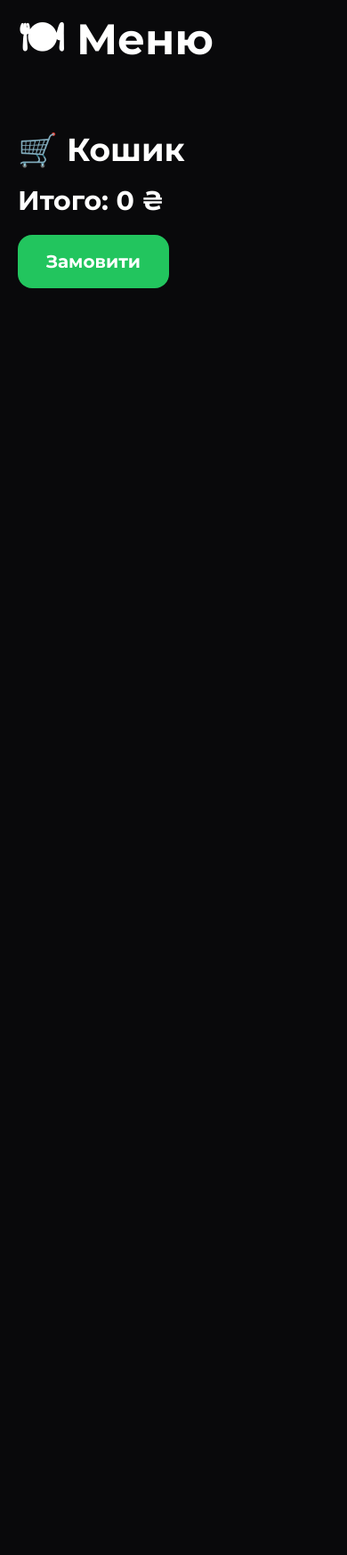
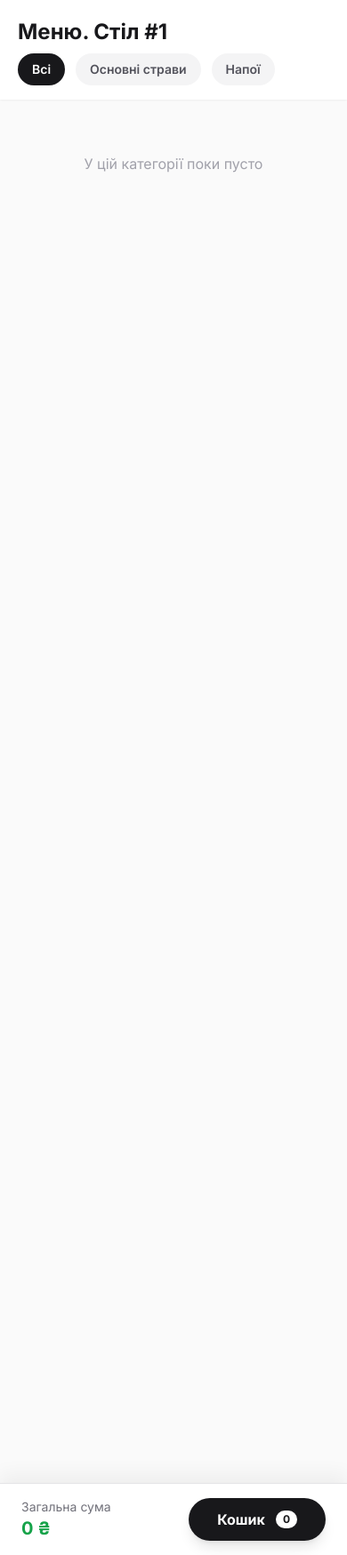
Before and after one commit to arkadiistandoff2/menu, a Flask app: page /1 in a window 390 px wide. Shown: the whole page at 89% size. Run offline with Flask 3, Linux system fonts and the light colour scheme; data that the repository does not hold is empty; some libraries are stand-ins or nearby versions.

Commit message:
Update index.html

```diff
--- a/templates/index.html
+++ b/templates/index.html
@@ -1,219 +1,228 @@
-<!-- templates/index.html -->
-
 <!DOCTYPE html>
 <html lang="uk">
-
 <head>
-
     <meta charset="UTF-8">
-<meta name="viewport" content="width=device-width, initial-scale=1.0">
-
-<title>Restaurant</title>
-
+    <meta name="viewport" content="width=device-width, initial-scale=1.0, maximum-scale=1.0, user-scalable=no">
+    <title>Меню ресторану</title>
     <script src="https://cdn.tailwindcss.com"></script>
     <script src="https://cdn.socket.io/4.7.5/socket.io.min.js"></script>
+    <link href="https://fonts.googleapis.com/css2?family=Inter:wght@400;600;700&display=swap" rel="stylesheet">
+    <style>
+        body { font-family: 'Inter', sans-serif; padding-bottom: 90px; }
+        /* Модальне вікно кошика */
+        #cart-modal { transition: transform 0.3s ease-in-out; }
+        .cart-hidden { transform: translateY(100%); }
+        .cart-visible { transform: translateY(0); }
+    </style>
+</head>
+<body class="bg-zinc-50 text-zinc-900">
 
-<link href="https://fonts.googleapis.com/css2?family=Montserrat:wght@400;700&display=swap" rel="stylesheet">
-
-<style>
-
-body{
-    font-family: Montserrat;
-}
-
-</style>
-
-</head>
-
-<body class="bg-zinc-950 text-white">
-
-<div class="p-5">
-
-<h1 class="text-5xl font-bold mb-10">
-🍽 Меню
-</h1>
-
-<div id="menu"
-class="grid grid-cols-1 md:grid-cols-3 gap-5">
+<!-- Хедер з категоріями -->
+<div class="sticky top-0 bg-white shadow-sm z-40 pb-2">
+    <div class="p-5 pb-2">
+        <h1 class="text-2xl font-bold">Меню. Стіл #{{ table_id }}</h1>
+    </div>
+    <div id="category-filters" class="flex overflow-x-auto px-5 gap-3 no-scrollbar pb-2">
+        <!-- Категорії генеруються тут -->
+    </div>
 </div>
 
-<h2 class="text-4xl font-bold mt-10 mb-5">
-🛒 Кошик
-</h2>
-
-<div id="cart"></div>
-
-<div class="mt-5 text-3xl font-bold">
-Итого:
-<span id="total">0</span> ₴
+<!-- Список товарів -->
+<div class="p-5">
+    <div id="menu" class="grid grid-cols-1 md:grid-cols-2 lg:grid-cols-3 gap-6">
+        <!-- Товари генеруються тут -->
+    </div>
 </div>
 
-<button onclick="sendOrder()"
-class="mt-5 bg-green-500 px-8 py-4 rounded-2xl text-xl font-bold">
-Замовити
+<!-- Нижня панель (фіксована) -->
+<div class="fixed bottom-0 left-0 w-full bg-white border-t border-zinc-200 p-4 px-6 flex justify-between items-center z-50 shadow-[0_-10px_20px_rgba(0,0,0,0.05)]">
+    <div>
+        <div class="text-sm text-zinc-500">Загальна сума</div>
+        <div class="text-xl font-bold text-green-600"><span id="bar-total">0</span> ₴</div>
+    </div>
+    <button onclick="toggleCart()" class="bg-zinc-900 text-white px-8 py-3 rounded-full font-bold shadow-lg flex gap-2 items-center active:scale-95 transition">
+        Кошик <span id="bar-count" class="bg-white text-zinc-900 rounded-full px-2 py-0.5 text-xs font-bold ml-1">0</span>
     </button>
+</div>
 
+<!-- Модальне вікно кошика -->
+<div id="cart-modal" class="fixed inset-0 bg-white z-[60] cart-hidden flex flex-col">
+    <div class="p-5 border-b border-zinc-100 flex justify-between items-center bg-white">
+        <h2 class="text-2xl font-bold">Ваш кошик</h2>
+        <button onclick="toggleCart()" class="p-2 bg-zinc-100 rounded-full text-zinc-500 hover:bg-zinc-200">✕</button>
+    </div>
+
+    <div id="cart-items" class="flex-1 overflow-y-auto p-5 bg-zinc-50">
+        <!-- Товари в кошику -->
+    </div>
+
+    <div class="p-5 bg-white border-t border-zinc-100 pb-10">
+        <div class="flex justify-between items-center mb-5">
+            <span class="text-lg text-zinc-500">До сплати:</span>
+            <span class="text-2xl font-bold text-green-600"><span id="modal-total">0</span> ₴</span>
+        </div>
+        <button onclick="sendOrder()" class="w-full bg-green-500 text-white py-4 rounded-2xl text-lg font-bold active:scale-95 transition shadow-lg">
+            Оформити замовлення
+        </button>
+    </div>
 </div>
 
 <script>
-
 const socket = io();
-
 const TABLE_ID = {{ table_id }};
 
+let MENU = [];
+let CATEGORIES = [];
 let cart = [];
+let activeCategory = 'all';
 
-async function loadMenu(){
+async function loadData() {
+    const [menuRes, catRes] = await Promise.all([
+        fetch("/api/menu"),
+        fetch("/api/categories")
+    ]);
+    MENU = await menuRes.json();
+    CATEGORIES = await catRes.json();
 
-    const res = await fetch("/api/menu");
+    renderCategories();
+    renderMenu();
+}
 
-    const data = await res.json();
+function renderCategories() {
+    const filters = document.getElementById("category-filters");
+    filters.innerHTML = `<button onclick="setCategory('all')" class="whitespace-nowrap px-4 py-2 rounded-full text-sm font-semibold transition ${activeCategory === 'all' ? 'bg-zinc-900 text-white' : 'bg-zinc-100 text-zinc-600'}">Всі</button>`;
 
-    const menu = document.getElementById("menu");
+    CATEGORIES.forEach(cat => {
+        const isActive = activeCategory === cat.name;
+        filters.innerHTML += `<button onclick="setCategory('${cat.name}')" class="whitespace-nowrap px-4 py-2 rounded-full text-sm font-semibold transition ${isActive ? 'bg-zinc-900 text-white' : 'bg-zinc-100 text-zinc-600'}">${cat.name}</button>`;
+    });
+}
 
-    menu.innerHTML = "";
+function setCategory(name) {
+    activeCategory = name;
+    renderCategories();
+    renderMenu();
+}
 
-    data.forEach(item=>{
+function renderMenu() {
+    const menuDiv = document.getElementById("menu");
+    menuDiv.innerHTML = "";
 
-        menu.innerHTML += `
-        <div class="bg-zinc-900 rounded-3xl overflow-hidden">
+    const filteredMenu = activeCategory === 'all' ? MENU : MENU.filter(m => m.category === activeCategory);
 
-            <img
-            src="/static/images/${item.image}"
-            class="w-full h-64 object-cover">
+    if (filteredMenu.length === 0) {
+        menuDiv.innerHTML = `<div class="text-center text-zinc-400 py-10 w-full col-span-full">У цій категорії поки пусто</div>`;
+        return;
+    }
 
-            <div class="p-5">
-
-                <h2 class="text-3xl font-bold">
-                    ${item.name}
-                </h2>
-
-                <p class="text-zinc-400 mt-3">
-                    ${item.description}
-                </p>
-
-                <div class="mt-3 text-green-400 text-2xl font-bold">
-                    ${item.price} ₴
+    filteredMenu.forEach(item => {
+        menuDiv.innerHTML += `
+        <div class="bg-white rounded-2xl shadow-sm border border-zinc-100 overflow-hidden flex flex-col">
+            <div class="h-48 w-full bg-zinc-200">
+                <img src="/static/images/${item.image}" class="w-full h-full object-cover" onerror="this.src='https://via.placeholder.com/400x300/e4e4e7/a1a1aa?text=No+Photo'">
             </div>
-
-                <div class="text-zinc-500 mt-2">
-                    ${item.category}
+            <div class="p-5 flex-1 flex flex-col">
+                <div class="flex justify-between items-start mb-2">
+                    <h2 class="text-lg font-bold leading-tight pr-2">${item.name}</h2>
+                    <div class="text-green-600 font-bold whitespace-nowrap">${item.price} ₴</div>
                 </div>
-
-                <button
-                onclick='addToCart(${JSON.stringify(item)})'
-                class="mt-5 bg-green-500 w-full py-4 rounded-2xl font-bold">
-                    Додати в кошик
+                <p class="text-sm text-zinc-500 mb-4 flex-1 line-clamp-2">${item.description}</p>
+                <button onclick='addToCart(${JSON.stringify(item)})' class="w-full bg-zinc-100 text-zinc-900 font-bold py-3 rounded-xl active:bg-zinc-200 transition">
+                    Додати
                 </button>
-
             </div>
-
         </div>
         `;
     });
 }
 
-function addToCart(item){
-
+function addToCart(item) {
     cart.push(item);
-
-    renderCart();
+    updateCartUI();
 }
 
-function renderCart(){
-
-    const cartDiv = document.getElementById("cart");
-
-    cartDiv.innerHTML = "";
-
-    let total = 0;
-
-    cart.forEach((item,index)=>{
-
-        total += Number(item.price);
-
-        cartDiv.innerHTML += `
-        <div class="bg-zinc-900 p-5 rounded-2xl mb-3 flex justify-between items-center">
-
-            <div>
-
-                <div class="text-2xl font-bold">
-                    ${item.name}
-                </div>
-
-                <div class="text-zinc-400">
-                    ${item.price} ₴
-                </div>
-
-            </div>
-
-            <button
-            onclick="removeItem(${index})"
-            class="bg-red-500 px-4 py-2 rounded-xl">
-                ✖
-            </button>
-
-        </div>
-        `;
-    });
-
-    total.innerText = total;
+function removeFromCart(index) {
+    cart.splice(index, 1);
+    updateCartUI();
+    if(cart.length === 0) toggleCart();
 }
 
-function removeItem(index){
+function updateCartUI() {
+    let total = cart.reduce((sum, item) => sum + Number(item.price), 0);
 
-    cart.splice(index,1);
+    // Оновлення нижньої панелі
+    document.getElementById("bar-total").innerText = total;
+    document.getElementById("bar-count").innerText = cart.length;
 
-    renderCart();
+    // Оновлення модалки
+    document.getElementById("modal-total").innerText = total;
+
+    const cartItems = document.getElementById("cart-items");
+    if(cart.length === 0) {
+        cartItems.innerHTML = `<div class="text-center text-zinc-400 mt-10">Кошик порожній</div>`;
+    } else {
+        cartItems.innerHTML = cart.map((item, index) => `
+            <div class="bg-white p-4 rounded-2xl mb-3 shadow-sm border border-zinc-100 flex justify-between items-center">
+                <div>
+                    <div class="font-bold text-zinc-900">${item.name}</div>
+                    <div class="text-sm text-zinc-500">${item.price} ₴</div>
+                </div>
+                <button onclick="removeFromCart(${index})" class="w-8 h-8 flex justify-center items-center rounded-full bg-red-50 text-red-500 active:bg-red-100 transition">✕</button>
+            </div>
+        `).join("");
+    }
 }
 
-async function sendOrder(){
-
-    if(cart.length <= 0){
+function toggleCart() {
+    if(cart.length === 0 && document.getElementById('cart-modal').classList.contains('cart-hidden')) {
+        alert("Кошик порожній");
         return;
     }
+    const modal = document.getElementById("cart-modal");
+    if(modal.classList.contains("cart-hidden")) {
+        modal.classList.remove("cart-hidden");
+        modal.classList.add("cart-visible");
+    } else {
+        modal.classList.remove("cart-visible");
+        modal.classList.add("cart-hidden");
+    }
+}
 
-    let totalPrice = 0;
+async function sendOrder() {
+    if(cart.length === 0) return;
 
-    cart.forEach(item=>{
-        totalPrice += Number(item.price);
-    });
+    let total = cart.reduce((sum, item) => sum + Number(item.price), 0);
 
-    await fetch("/api/order",{
-        method:"POST",
-        headers:{
-            "Content-Type":"application/json"
-        },
-        body:JSON.stringify({
-            table:TABLE_ID,
-            items:cart,
-            total:totalPrice
+    const btn = event.target;
+    btn.innerText = "Відправка...";
+    btn.disabled = true;
+
+    await fetch("/api/order", {
+        method: "POST", headers: {"Content-Type": "application/json"},
+        body: JSON.stringify({
+            table: TABLE_ID,
+            items: cart,
+            total: total
         })
     });
 
-    alert("Замовлення створено");
+    cart = [];
+    updateCartUI();
+    toggleCart();
 
-    cart = [];
-
-    renderCart();
+    btn.innerText = "Оформити замовлення";
+    btn.disabled = false;
+    alert("Замовлення успішно створено! Очікуйте.");
 }
 
-socket.on("menu_updated",()=>{
-
-    loadMenu();
-
+socket.on("menu_updated", () => loadData());
+socket.on("order_updated", () => {
+    // Сповіщення клієнта про зміну статусу можна додати тут
 });
 
-socket.on("order_updated",(data)=>{
-
-    alert("Статус: " + data.status);
-
-});
-
-loadMenu();
-
+loadData();
+updateCartUI();
 </script>
 
 </body>
-
 </html>
```
Lines whose indentation alone changed are shown as unchanged.
